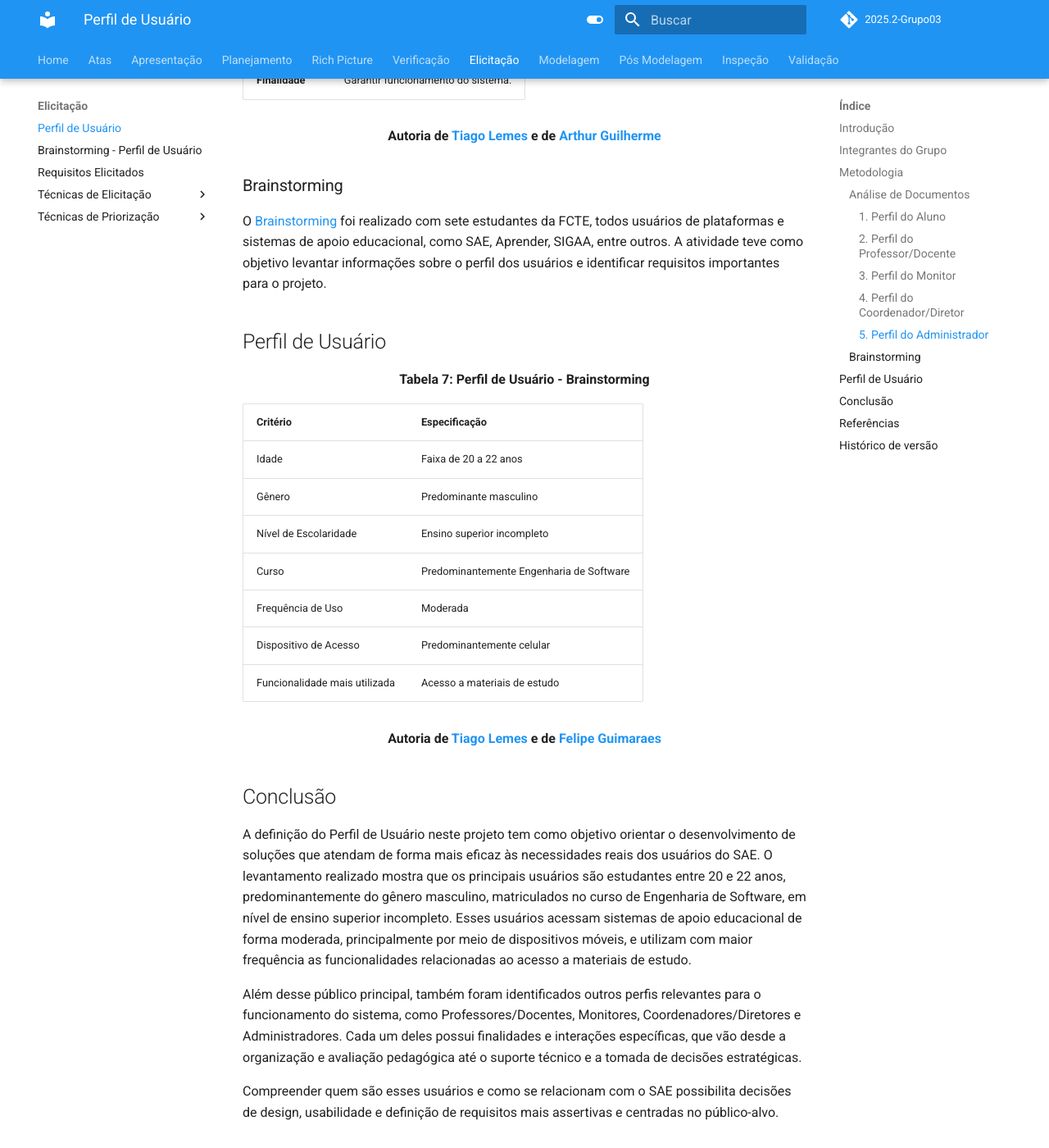
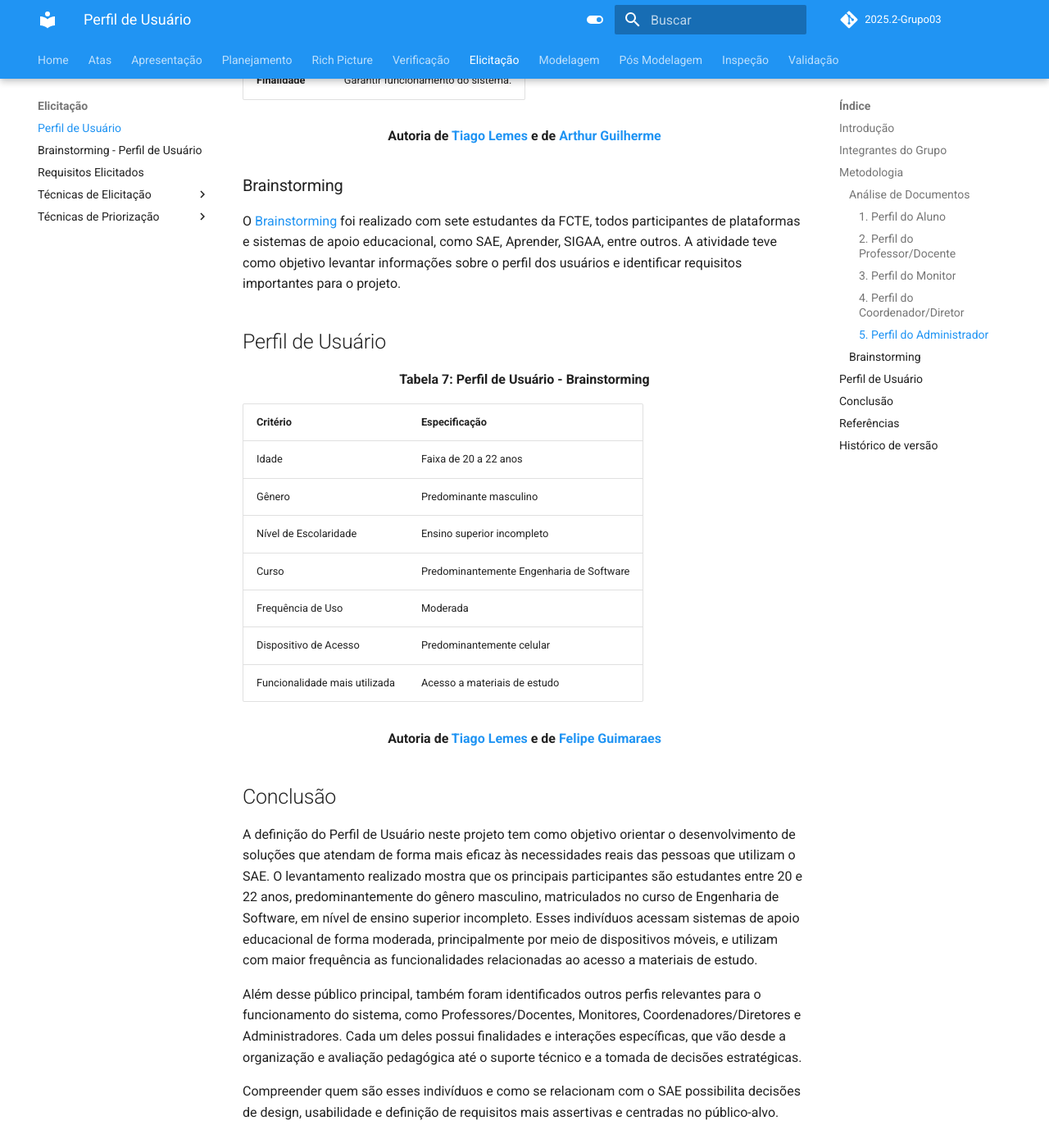
Before and after one commit to Requisitos-de-Software/2025.2-Grupo03, an MkDocs documentation site: the page built from docs/Elicitacao/perfil_usuario.md, in a window 1280 px wide and 1400 px high, scrolled down 3079 px. Shown: the whole window at 82% size. Built offline with MkDocs 1.6.1 and Material for MkDocs 9.7.7, drawn with Linux system fonts in a browser that asks for light colours; comment, search, counter and statistics services are not loaded; some of the changed text lies outside the part shown.

Commit message:
remoção de "usuários"

```diff
--- a/docs/Elicitacao/perfil_usuario.md
+++ b/docs/Elicitacao/perfil_usuario.md
@@ -1,6 +1,6 @@
 # Perfil de Usuário
 ## Introdução
-O perfil de usuário é uma descrição das principais características das pessoas que vão usar um sistema, como idade, gẽnero e nível de escolaridade. Ele serve para ajudar a entender quem vai utilizar o produto e orientar as decisões de design e avaliação. Durante o desenvolvimento, esse perfil pode mudar conforme se aprende mais sobre os usuários.
+O perfil de usuário é uma descrição das principais características das pessoas que vão usar um sistema, como idade, gẽnero e nível de escolaridade. Ele serve para ajudar a entender quem vai utilizar o produto e orientar as decisões de design e avaliação. Durante o desenvolvimento, esse perfil pode mudar conforme se aprende mais sobre os utilizadores do sistema.
 
 ## Integrantes do Grupo
 A Tabela 1 apresenta todos os integrantes da equipe que participaram da construção do Perfil de Usuário, juntamente com a descrição das atividades que cada um desenvolveu durante o projeto.
@@ -99,7 +99,7 @@ A [Análise de Documentos](../Elicitacao/analise_de_documentos.md) foi realizada
 </div>
 
 ### Brainstorming
-O [Brainstorming](../Elicitacao/brainstorming_perfil.md) foi realizado com sete estudantes da FCTE, todos usuários de plataformas e sistemas de apoio educacional, como SAE, Aprender, SIGAA, entre outros. A atividade teve como objetivo levantar informações sobre o perfil dos usuários e identificar requisitos importantes para o projeto.
+O [Brainstorming](../Elicitacao/brainstorming_perfil.md) foi realizado com sete estudantes da FCTE, todos participantes de plataformas e sistemas de apoio educacional, como SAE, Aprender, SIGAA, entre outros. A atividade teve como objetivo levantar informações sobre o perfil dos usuários e identificar requisitos importantes para o projeto.
 
 ## Perfil de Usuário
 
@@ -120,11 +120,11 @@ O [Brainstorming](../Elicitacao/brainstorming_perfil.md) foi realizado com sete
 </div>
 
 ## Conclusão
-A definição do Perfil de Usuário neste projeto tem como objetivo orientar o desenvolvimento de soluções que atendam de forma mais eficaz às necessidades reais dos usuários do SAE. O levantamento realizado mostra que os principais usuários são estudantes entre 20 e 22 anos, predominantemente do gênero masculino, matriculados no curso de Engenharia de Software, em nível de ensino superior incompleto. Esses usuários acessam sistemas de apoio educacional de forma moderada, principalmente por meio de dispositivos móveis, e utilizam com maior frequência as funcionalidades relacionadas ao acesso a materiais de estudo.
+A definição do Perfil de Usuário neste projeto tem como objetivo orientar o desenvolvimento de soluções que atendam de forma mais eficaz às necessidades reais das pessoas que utilizam o SAE. O levantamento realizado mostra que os principais participantes são estudantes entre 20 e 22 anos, predominantemente do gênero masculino, matriculados no curso de Engenharia de Software, em nível de ensino superior incompleto. Esses indivíduos acessam sistemas de apoio educacional de forma moderada, principalmente por meio de dispositivos móveis, e utilizam com maior frequência as funcionalidades relacionadas ao acesso a materiais de estudo.
 
 Além desse público principal, também foram identificados outros perfis relevantes para o funcionamento do sistema, como Professores/Docentes, Monitores, Coordenadores/Diretores e Administradores. Cada um deles possui finalidades e interações específicas, que vão desde a organização e avaliação pedagógica até o suporte técnico e a tomada de decisões estratégicas.
 
-Compreender quem são esses usuários e como se relacionam com o SAE possibilita decisões de design, usabilidade e definição de requisitos mais assertivas e centradas no público-alvo.
+Compreender quem são esses indivíduos e como se relacionam com o SAE possibilita decisões de design, usabilidade e definição de requisitos mais assertivas e centradas no público-alvo.
 
 ## Referências
 SAE, Sistema de Apoio Educacional. Disponível em: [https://sae.unb.br/ajudasae/conhecasae/conteudos/projeto.html](https://sae.unb.br/ajudasae/conhecasae/conteudos/projeto.html). Acesso em: 20 set. 2025.
```
